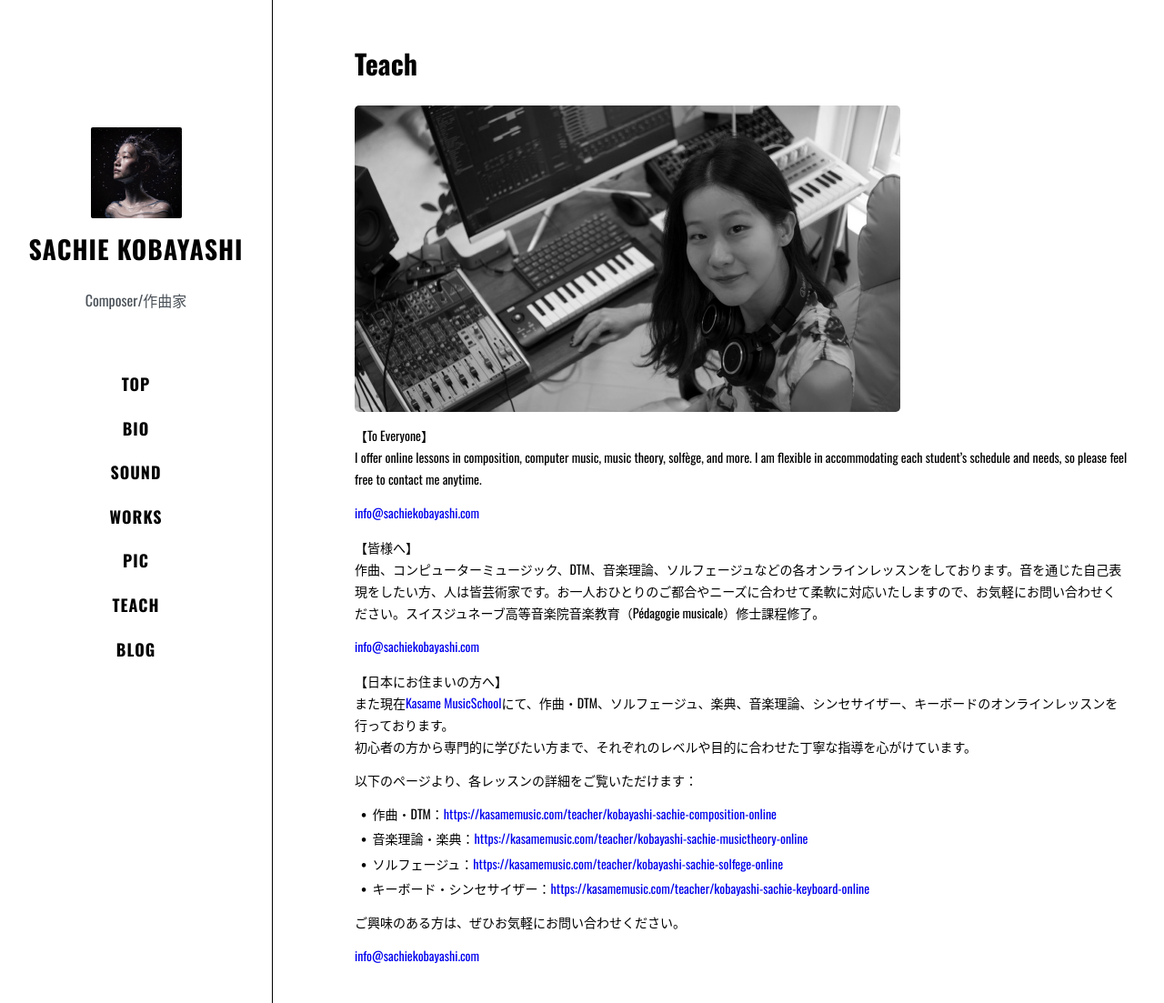
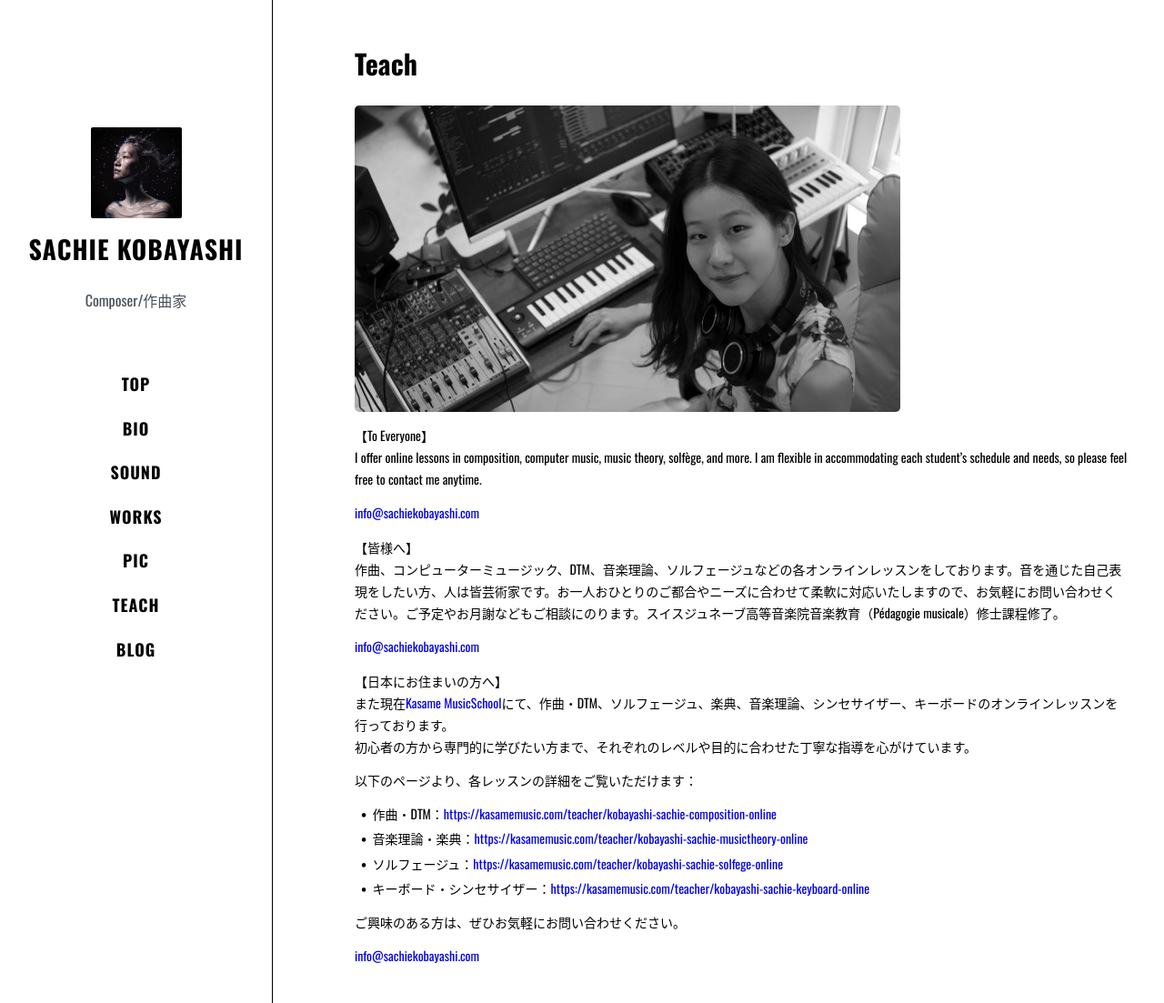
Before and after one commit to kbys88/kbys88.github.io, a Jekyll site: the page built from archive/Teach.html, in a window 1280 px wide and 1103 px high. Shown: the whole window at 91% size. Built offline with Jekyll 4.4.1, drawn with Linux system fonts in a browser that asks for light colours; nearby versions of some CDN libraries; some web fonts are replaced.

Commit message:
Update Teach.html

```diff
--- a/archive/Teach.html
+++ b/archive/Teach.html
@@ -12,7 +12,7 @@ permalink: /teach/
 I offer online lessons in composition, computer music, music theory, solfège, and more. I am flexible in accommodating each student’s schedule and needs, so please feel free to contact me anytime.<br>
 <p><a href="mailto:info@sachiekobayashi.com">info@sachiekobayashi.com</a></p>
 <p>【皆様へ】<br>
-作曲、コンピューターミュージック、DTM、音楽理論、ソルフェージュなどの各オンラインレッスンをしております。音を通じた自己表現をしたい方、人は皆芸術家です。お一人おひとりのご都合やニーズに合わせて柔軟に対応いたしますので、お気軽にお問い合わせください。スイスジュネーブ高等音楽院音楽教育（Pédagogie musicale）修士課程修了。<br>
+作曲、コンピューターミュージック、DTM、音楽理論、ソルフェージュなどの各オンラインレッスンをしております。音を通じた自己表現をしたい方、人は皆芸術家です。お一人おひとりのご都合やニーズに合わせて柔軟に対応いたしますので、お気軽にお問い合わせください。ご予定やお月謝などもご相談にのります。スイスジュネーブ高等音楽院音楽教育（Pédagogie musicale）修士課程修了。<br>
 <p><a href="mailto:info@sachiekobayashi.com">info@sachiekobayashi.com</a></p>
 
 <p>【日本にお住まいの方へ】<br>
```
